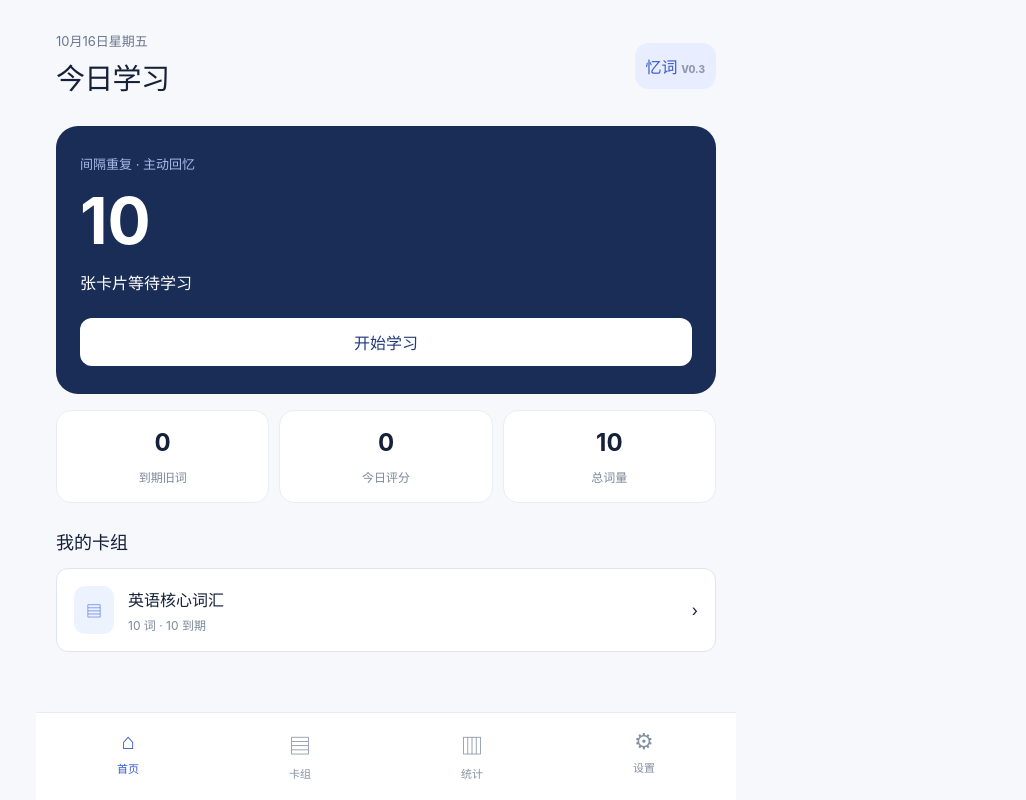
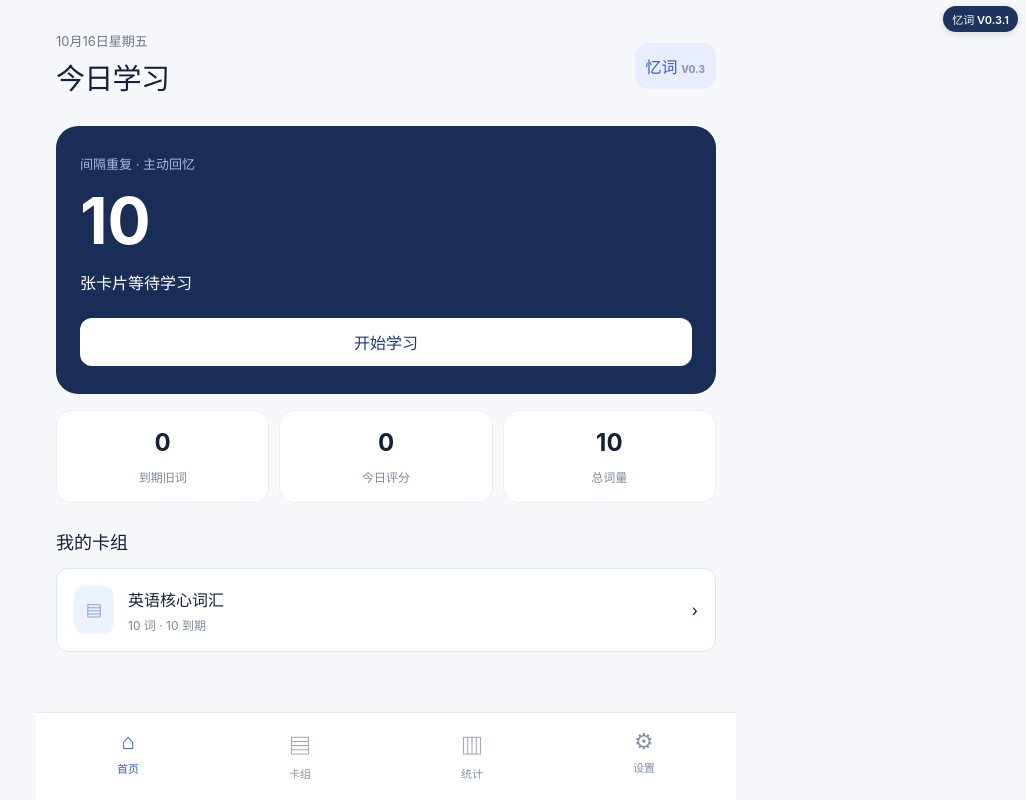
Before and after one commit to dayeeCc3141592/yici, a website: page index.html in a window 1280 px wide. Shown: the whole page, without its empty margins (254-1280 px from the left). Drawn offline with Linux system fonts and the light colour scheme.

Commit message:
fix: show V0.3.1 version badge on every page and bust asset cache

```diff
--- a/index.html
+++ b/index.html
@@ -1 +1 @@
-<!doctype html><html lang="zh-CN"><head><meta charset="utf-8"><meta name="viewport" content="width=device-width,initial-scale=1,viewport-fit=cover"><meta name="theme-color" content="#111827"><meta name="apple-mobile-web-app-capable" content="yes"><meta name="apple-mobile-web-app-status-bar-style" content="default"><title>忆词 · 记忆曲线背单词</title><link rel="manifest" href="manifest.webmanifest"><link rel="stylesheet" href="style.css"></head><body><div id="app"></div><script type="module" src="app.js"></script></body></html>
+<!doctype html><html lang="zh-CN"><head><meta charset="utf-8"><meta name="viewport" content="width=device-width,initial-scale=1,viewport-fit=cover"><meta name="theme-color" content="#111827"><meta name="apple-mobile-web-app-capable" content="yes"><meta name="apple-mobile-web-app-status-bar-style" content="default"><title>忆词 · 记忆曲线背单词</title><link rel="manifest" href="manifest.webmanifest"><link rel="stylesheet" href="style.css?v=0.3.1"></head><body><div id="app"></div><div id="yici-version" style="position:fixed;top:max(6px,env(safe-area-inset-top));right:8px;z-index:9999;background:#1d355c;color:white;font:600 11px -apple-system,BlinkMacSystemFont,sans-serif;padding:5px 9px;border-radius:999px;box-shadow:0 2px 8px #0002;pointer-events:none">忆词 V0.3.1</div><script type="module" src="app.js?v=0.3.1"></script></body></html>
```
